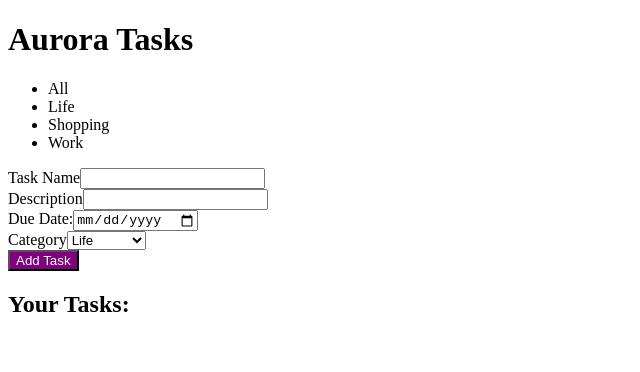
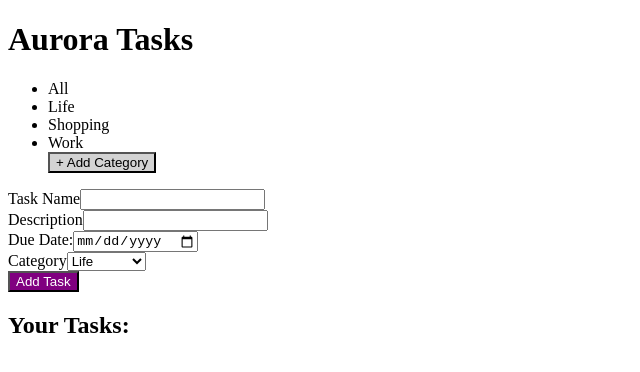
Before and after one commit to Justin-K-Ellis/aurora-tasks-react, a React (Vite) app: page / in a window 1280 px wide. Shown: the top 372 px of the page, without its empty margins (0-640 px from the left). Built offline with nearby package versions, Linux system fonts and the light colour scheme.

Commit message:
Add feature to let user add their own task category.

```diff
--- a/src/App.jsx
+++ b/src/App.jsx
@@ -40,10 +40,12 @@ const App = () => {
       <main>
         <Nav
           options={options}
+          setOptions={setOptions}
           list={list}
           displayList={displayList}
           showAllTasks={showAllTasks}
           setDisplayList={setDisplayList}
+          setList={setList}
         />
         <section className="main-content">
           <Input
--- a/src/components/Card.jsx
+++ b/src/components/Card.jsx
@@ -30,9 +30,6 @@ const Card = ({
         handleClick={() => toggleDoneStatus(task.id)}
         type=""
       />
-      {/* <button type="button" onClick={() => toggleDoneStatus(task.id)}>
-        {done === true ? "Not done" : "Done!"}
-      </button> */}
       <Button
         text="Delete"
         color="white"
--- a/src/components/Nav.jsx
+++ b/src/components/Nav.jsx
@@ -1,8 +1,14 @@
-const Nav = ({ options, list, displayList, setDisplayList, showAllTasks }) => {
-  // function showAllTasks() {
-  //   setDisplayList(list);
-  // }
+import AddCategory from "./add_cat/AddCategory";
 
+const Nav = ({
+  options,
+  setOptions,
+  list,
+  displayList,
+  setDisplayList,
+  showAllTasks,
+  setList,
+}) => {
   function handleClick(selectedCategory) {
     const newList = list.filter((task) => task.category === selectedCategory);
     setDisplayList(newList);
@@ -17,6 +23,7 @@ const Nav = ({ options, list, displayList, setDisplayList, showAllTasks }) => {
             {item}
           </li>
         ))}
+        <AddCategory options={options} setOptions={setOptions} />
       </ul>
     </nav>
   );
--- /dev/null
+++ b/src/components/add_cat/AddCategory.jsx
@@ -0,0 +1,23 @@
+import { useState } from "react";
+import NormalMode from "./NormalMode";
+import EditingMode from "./EditingMode";
+
+const AddCategory = ({ options, setOptions }) => {
+  const [editing, setEditing] = useState(false);
+
+  function toggleEditStatus() {
+    setEditing(!editing);
+  }
+
+  return editing === true ? (
+    <EditingMode
+      toggleEditStatus={toggleEditStatus}
+      options={options}
+      setOptions={setOptions}
+    />
+  ) : (
+    <NormalMode toggleEditStatus={toggleEditStatus} />
+  );
+};
+
+export default AddCategory;
--- /dev/null
+++ b/src/components/add_cat/EditingMode.jsx
@@ -0,0 +1,37 @@
+import { useState } from "react";
+import Button from "../Button";
+
+const EditingMode = ({ options, setOptions, toggleEditStatus }) => {
+  const [name, setName] = useState("");
+  function handleSubmit(event) {
+    event.preventDefault();
+    // console.log(options); // Why is this undefined?
+    setOptions([...options, name]);
+    toggleEditStatus();
+  }
+
+  return (
+    <>
+      <form onSubmit={handleSubmit}>
+        <label htmlFor="add-category">
+          <Button
+            color="black"
+            background="lightgray"
+            text="→"
+            handleClick={null}
+            type="submit"
+          />
+        </label>
+        <input
+          type="text"
+          id="add-category"
+          name="add-category"
+          value={name}
+          onChange={(event) => setName(event.target.value)}
+        />
+      </form>
+    </>
+  );
+};
+
+export default EditingMode;
--- /dev/null
+++ b/src/components/add_cat/NormalMode.jsx
@@ -0,0 +1,17 @@
+import Button from "../Button";
+
+const NormalMode = ({ toggleEditStatus }) => {
+  return (
+    <>
+      <Button
+        color="black"
+        background="lightgray"
+        text="+ Add Category"
+        handleClick={toggleEditStatus}
+        type="button"
+      />
+    </>
+  );
+};
+
+export default NormalMode;
```
